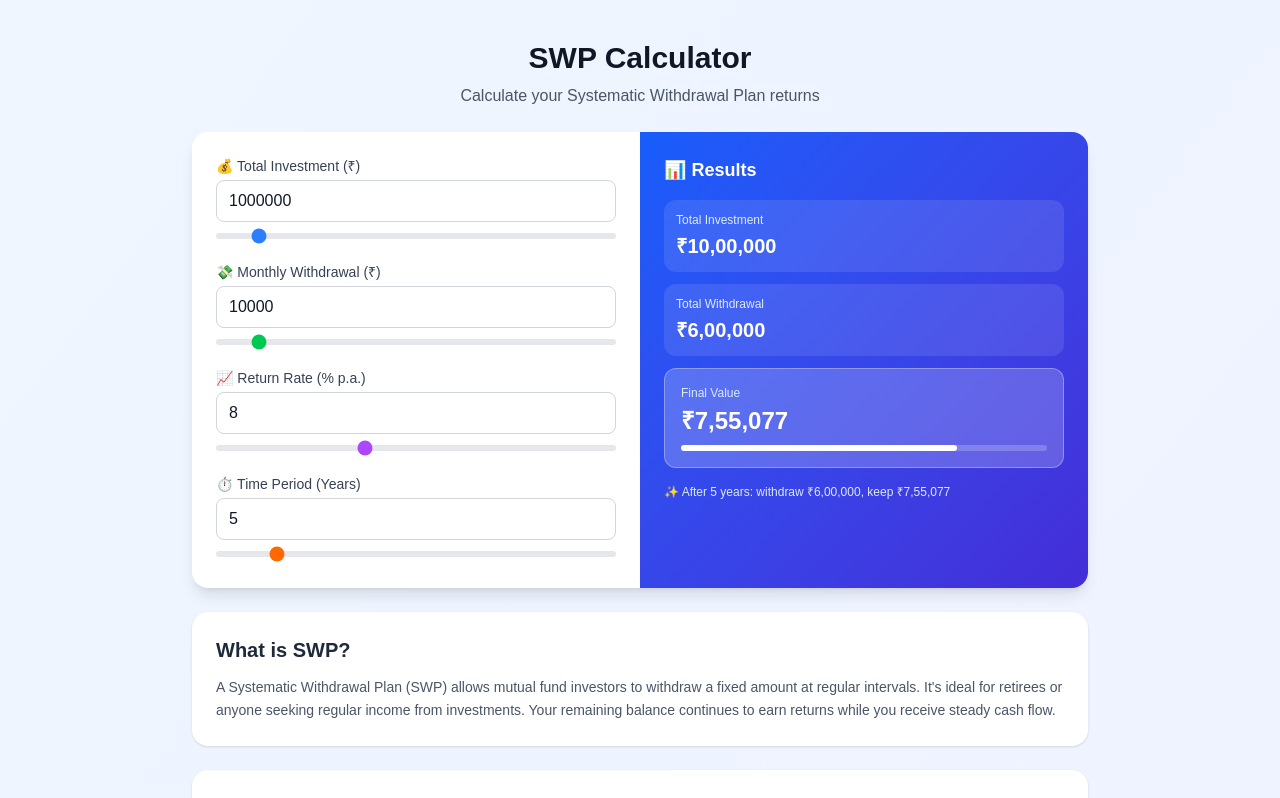
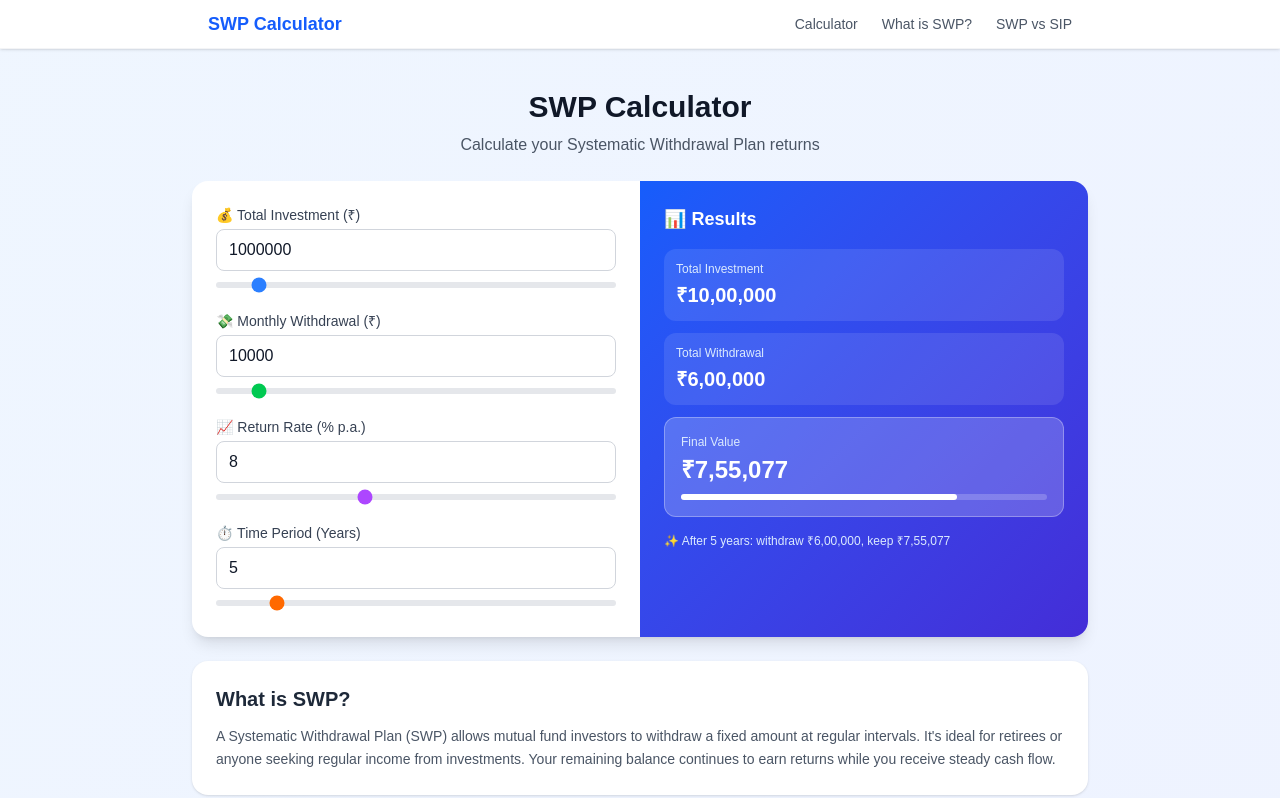
Before and after one commit to PNGTRID/swp-calculator, a Next.js app: page / in a window 1280 px wide. Shown: the top 798 px of the page. Built offline with nearby package versions, Linux system fonts and the light colour scheme.

Commit message:
feat: Add navigation menu for internal pages
- Create Navigation component with mobile responsiveness
- Add links to /what-is-swp and /swp-vs-sip
- Sticky navigation for better UX
- Mobile hamburger menu

```diff
--- a/src/app/layout.tsx
+++ b/src/app/layout.tsx
@@ -1,5 +1,6 @@
 import type { Metadata } from "next";
 import { Geist, Geist_Mono } from "next/font/google";
+import Navigation from "@/components/Navigation";
 import "./globals.css";
 
 const geistSans = Geist({
@@ -40,6 +41,7 @@
       <body
         className={`${geistSans.variable} ${geistMono.variable} antialiased`}
       >
+        <Navigation />
         {children}
       </body>
     </html>
--- /dev/null
+++ b/src/components/Navigation.tsx
@@ -0,0 +1,70 @@
+'use client';
+
+import Link from 'next/link';
+import { useState } from 'react';
+
+export default function Navigation() {
+  const [isOpen, setIsOpen] = useState(false);
+
+  const links = [
+    { href: '/', label: 'Calculator' },
+    { href: '/what-is-swp', label: 'What is SWP?' },
+    { href: '/swp-vs-sip', label: 'SWP vs SIP' },
+  ];
+
+  return (
+    <nav className="bg-white shadow-sm border-b border-gray-100 sticky top-0 z-50">
+      <div className="max-w-4xl mx-auto px-4">
+        <div className="flex items-center justify-between h-12">
+          {/* Logo */}
+          <Link href="/" className="text-lg font-bold text-blue-600">
+            SWP Calculator
+          </Link>
+
+          {/* Desktop Menu */}
+          <div className="hidden sm:flex items-center space-x-6">
+            {links.map((link) => (
+              <Link
+                key={link.href}
+                href={link.href}
+                className="text-sm text-gray-600 hover:text-blue-600 transition-colors"
+              >
+                {link.label}
+              </Link>
+            ))}
+          </div>
+
+          {/* Mobile Menu Button */}
+          <button
+            onClick={() => setIsOpen(!isOpen)}
+            className="sm:hidden p-2 text-gray-600 hover:text-gray-900"
+          >
+            <svg className="w-5 h-5" fill="none" stroke="currentColor" viewBox="0 0 24 24">
+              {isOpen ? (
+                <path strokeLinecap="round" strokeLinejoin="round" strokeWidth={2} d="M6 18L18 6M6 6l12 12" />
+              ) : (
+                <path strokeLinecap="round" strokeLinejoin="round" strokeWidth={2} d="M4 6h16M4 12h16M4 18h16" />
+              )}
+            </svg>
+          </button>
+        </div>
+
+        {/* Mobile Menu */}
+        {isOpen && (
+          <div className="sm:hidden py-2 border-t border-gray-100">
+            {links.map((link) => (
+              <Link
+                key={link.href}
+                href={link.href}
+                onClick={() => setIsOpen(false)}
+                className="block py-2 text-sm text-gray-600 hover:text-blue-600"
+              >
+                {link.label}
+              </Link>
+            ))}
+          </div>
+        )}
+      </div>
+    </nav>
+  );
+}
```
